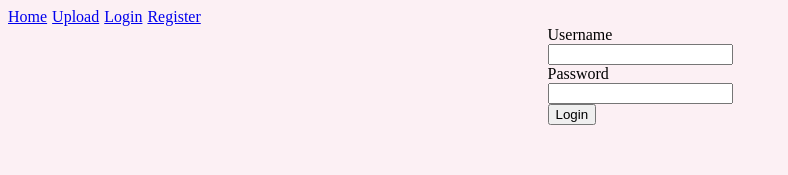
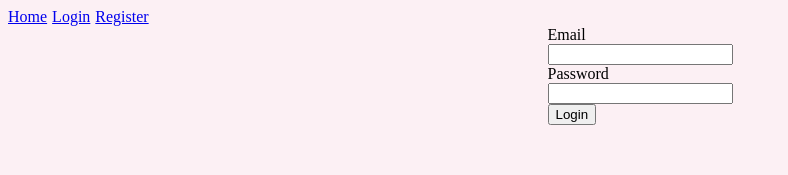
Before and after one commit to raymond-zeng/BDBIArrythmiaDetection, a React (Create React App) app: page /login in a window 1280 px wide. Shown: the top 175 px of the page, without its empty margins (0-788 px from the left). Built offline with nearby package versions, Linux system fonts and the light colour scheme; no server answers.

Commit message:
Firebase authentication and storage implementation

```diff
--- a/package.json
+++ b/package.json
@@ -9,6 +9,7 @@
     "axios": "^1.6.2",
     "cors": "^2.8.5",
     "express": "^4.18.2",
+    "firebase": "^11.0.1",
     "react": "^18.2.0",
     "react-dom": "^18.2.0",
     "react-router-dom": "^6.26.2",
--- /dev/null
+++ b/src/AuthProvider.js
@@ -0,0 +1,26 @@
+import React, { createContext, useContext, useEffect, useState } from 'react';
+import { auth } from './firebase';
+import { onAuthStateChanged, signOut } from 'firebase/auth';
+
+const AuthContext = createContext();
+
+export const useAuth = () => useContext(AuthContext);
+
+export const AuthProvider = ({ children }) => {
+    const [user, setUser] = useState(null);
+
+    useEffect(() => {
+        const unsubscribe = onAuthStateChanged(auth, (currentUser) => {
+            setUser(currentUser);
+        });
+        return () => unsubscribe();
+    }, []);
+
+    const logout = () => signOut(auth);
+
+    return (
+        <AuthContext.Provider value={{ user, logout }}>
+            {children}
+        </AuthContext.Provider>
+    );
+};
--- a/src/Components/Apps/App.js
+++ b/src/Components/Apps/App.js
@@ -7,25 +7,28 @@ import Home from '../Home';
 import Login from '../Login/Login';
 import Register from '../Login/Register';
 import FileUpload from '../FileUpload/FileUpload';
+import { AuthProvider } from '../../AuthProvider';
+import ProtectedRoute from '../ProtectedRoute';
 
 export default function App() {
   return(
+    <AuthProvider>
       <BrowserRouter>
-      <nav>
-        <Link to = "/">Home</Link>
-        <Link to = "/upload">Upload</Link>
-        <Link to = "/login">Login</Link>
-        <Link to = "/register">Register</Link>
-      </nav>
+        <Layout />
         <Routes>
           {/* <Route path = "/" element = {<Layout/>} > */}
             <Route index element = {<Home/>} />
-          <Route path = "upload" element = {<FileUpload/>} />
+            <Route path="upload" element={
+            <ProtectedRoute>
+              <FileUpload />
+            </ProtectedRoute>
+          } />
             <Route path = "login" element = {<Login/>} />
             <Route path = "register" element = {<Register/>} />
           {/* </Route> */}
         </Routes>
       </BrowserRouter>
+    </AuthProvider>
   )
   // return(
   //   <div className="App">
--- a/src/Components/FileUpload/FileUpload.js
+++ b/src/Components/FileUpload/FileUpload.js
@@ -2,12 +2,16 @@ import React, { Component } from 'react';
 import axios from 'axios';
 import './FileUpload.css';
 import ecgImage from '../../assets/ecgImage.png';
+import { db, auth } from '../../firebase';  // Import Firestore and Auth instances from your Firebase config
+import { doc, setDoc } from "firebase/firestore";  // Import Firestore functions
 
 // var duration = 0;
 
 class FileUpload extends Component {
     state = {
-        selectedFile: null
+        selectedFile: null,
+        modelType: "EKG",
+        result: null
     };
     onFileChange = event => {
         this.setState({ selectedFile: event.target.files[0] });
@@ -31,9 +35,28 @@ class FileUpload extends Component {
             this.state.selectedFile,
             this.state.selectedFile.name
         );
-        await axios.post("http://localhost:5000/upload", formData).then (function (response) {
-            console.log(response);
-            document.getElementById('res').innerHTML = response.data;
+
+        await axios.post("http://localhost:5000/upload", formData).then (async function (response) {
+            const result = response.data;
+            this.setState(result);
+            console.log(result);
+            document.getElementById('res').innerHTML = result;
+
+            try {
+                const user = auth.currentUser;
+                if (user) {
+                    const docRef = doc(db, "users", user.uid, "uploads", this.state.selectedFile.name);
+                    await setDoc(docRef, {
+                        modelType: this.state.modelType,
+                        dateUploaded: new Date().toISOString(),
+                        result: result
+                    });
+                    console.log("Data stored");
+                }
+            } catch (error) {
+                console.error("Error writing document: ", error);
+            }
+
         }).catch(function (error) {
             console.log(error.response.data);
         });
--- a/src/Components/Layout.js
+++ b/src/Components/Layout.js
@@ -1,26 +1,30 @@
+import React from "react";
 import { Outlet, Link } from "react-router-dom";
+import { useAuth } from "../AuthProvider";
 
 const Layout = () => {
-    return (
-        <>
-            <nav>
-                <ul>
-                    <li>
-                        <Link to = "/">Home</Link>
-                    </li>
-                    <li>
-                        <Link to = "/upload">Upload</Link>
-                    </li>
-                    <li>
-                        <Link to = "/login">Login</Link>
-                    </li>
-                    <li>
-                        <Link to = "/register">Register</Link>
-                    </li>
-                </ul>
-            </nav>
-        </>
-    )
+  const { user, logout } = useAuth();
+
+  return (
+    <>
+      <nav>
+        <Link to="/">Home</Link>
+        {user ? (
+          <>
+            <Link to="/upload">Upload</Link>
+            <Link onClick={logout}>Logout</Link>
+          </>
+        ) : (
+          <>
+            <Link to="/login">Login</Link>
+
+            <Link to="/register">Register</Link>
+          </>
+        )}
+      </nav>
+      <Outlet />
+    </>
+  );
 };
 
-export default Layout
+export default Layout;
--- a/src/Components/Login/Login.js
+++ b/src/Components/Login/Login.js
@@ -1,22 +1,46 @@
-import React from 'react';
+import React, { useState } from 'react';
 import './Login.css';
+import { login } from '../../authService';
 
 function Login() {
+    const [email, setEmail] = useState('');
+    const [password, setPassword] = useState('');
+
+    const handleLogin = async (event) => {
+        event.preventDefault();
+        try {
+            await login(email, password);
+            alert("Login successful!");
+        } catch (error) {
+            console.error("Error during login:", error.message);
+        }
+    };
+
     return (
         <div className="container">
-        <div className = "form">
-            <div className = "username">
-                <label>Username</label>
-                <input type = "text"/>
+            <div className="form">
+                <form onSubmit={handleLogin}>
+                    <div className="username">
+                        <label>Email</label>
+                        <input
+                            type="email"
+                            value={email}
+                            onChange={(e) => setEmail(e.target.value)}
+                        />
                         <label>Password</label>
-                <input type ="text"/>
+                        <input
+                            type="password"
+                            value={password}
+                            onChange={(e) => setPassword(e.target.value)}
+                        />
                     </div>
                     <div>
                         <button type="submit">Login</button>
                     </div>
+                </form>
             </div>
         </div>
-    )
+    );
 }
 
 export default Login;
--- a/src/Components/Login/Register.js
+++ b/src/Components/Login/Register.js
@@ -1,22 +1,48 @@
-import React from 'react';
+// Register.js
+
+import React, { useState } from 'react';
 import './Login.css';
+import { register } from '../../authService';
 
 function Registration() {
+    const [email, setEmail] = useState('');
+    const [password, setPassword] = useState('');
+
+    const handleRegister = async (event) => {
+        event.preventDefault();
+        try {
+            await register(email, password);
+            alert("Registration successful!");
+        } catch (error) {
+            console.error("Error during registration:", error.message);
+        }
+    };
+
     return (
         <div className="container">
-        <div className = "form">
-            <div className = "username">
-                <label>Username</label>
-                <input type = "text"/>
+            <div className="form">
+                <form onSubmit={handleRegister}>
+                    <div className="username">
+                        <label>Email</label>
+                        <input
+                            type="email"
+                            value={email}
+                            onChange={(e) => setEmail(e.target.value)}
+                        />
                         <label>Password</label>
-                <input type ="text"/>
+                        <input
+                            type="password"
+                            value={password}
+                            onChange={(e) => setPassword(e.target.value)}
+                        />
                     </div>
                     <div>
                         <button type="submit">Register</button>
                     </div>
+                </form>
             </div>
         </div>
-    )
+    );
 }
 
 export default Registration;
--- /dev/null
+++ b/src/Components/ProtectedRoute.js
@@ -0,0 +1,11 @@
+import React from 'react';
+import { Navigate } from 'react-router-dom';
+import { useAuth } from '../AuthProvider';
+
+const ProtectedRoute = ({ children }) => {
+    const { user } = useAuth();
+
+    return user ? children : <Navigate to="/login" replace />;
+};
+
+export default ProtectedRoute;
--- /dev/null
+++ b/src/authService.js
@@ -0,0 +1,22 @@
+import { auth } from './firebase';
+import { createUserWithEmailAndPassword, signInWithEmailAndPassword } from "firebase/auth";
+
+export const register = async (email, password) => {
+  try {
+    const userCredential = await createUserWithEmailAndPassword(auth, email, password);
+    return userCredential.user;
+  } catch (error) {
+    console.error("Error during registration:", error.message);
+    throw error;
+  }
+};
+
+export const login = async (email, password) => {
+  try {
+    const userCredential = await signInWithEmailAndPassword(auth, email, password);
+    return userCredential.user;
+  } catch (error) {
+    console.error("Error during login:", error.message);
+    throw error;
+  }
+};
--- /dev/null
+++ b/src/firebase.js
@@ -0,0 +1,18 @@
+import { initializeApp } from "firebase/app";
+import { getAuth } from "firebase/auth";
+import { getFirestore } from "firebase/firestore";
+
+const firebaseConfig = {
+  apiKey: process.env.REACT_APP_FIREBASE_API_KEY,
+  authDomain: process.env.REACT_APP_FIREBASE_AUTH_DOMAIN,
+  projectId: process.env.REACT_APP_FIREBASE_PROJECT_ID,
+  storageBucket: process.env.REACT_APP_FIREBASE_STORAGE_BUCKET,
+  messagingSenderId: process.env.REACT_APP_FIREBASE_MESSAGING_SENDER_ID,
+  appId: process.env.REACT_APP_FIREBASE_APP_ID
+};
+
+const app = initializeApp(firebaseConfig);
+const db = getFirestore(app);
+const auth = getAuth(app);
+
+export {db, auth};
```
Also changed, not shown: 2 other files (tests, documents, lock files or other folders). Lines whose indentation alone changed are shown as unchanged.
